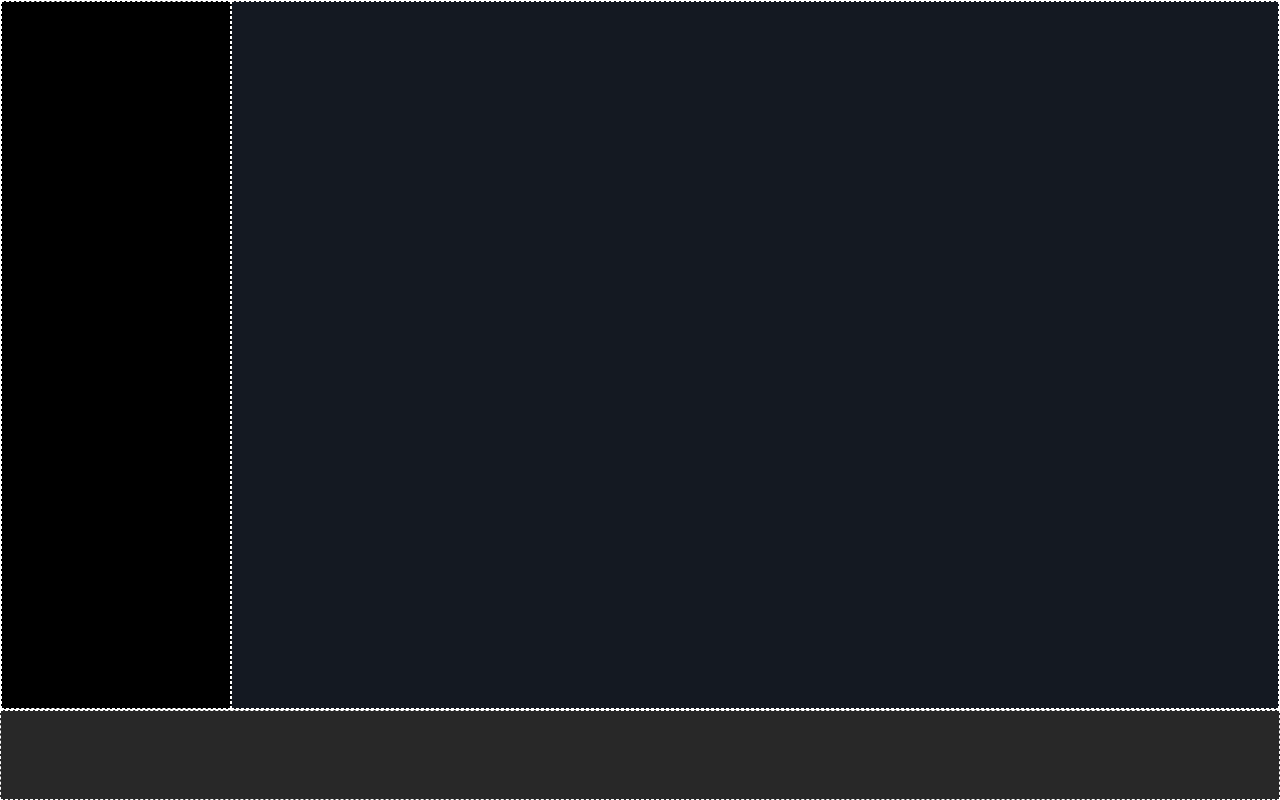
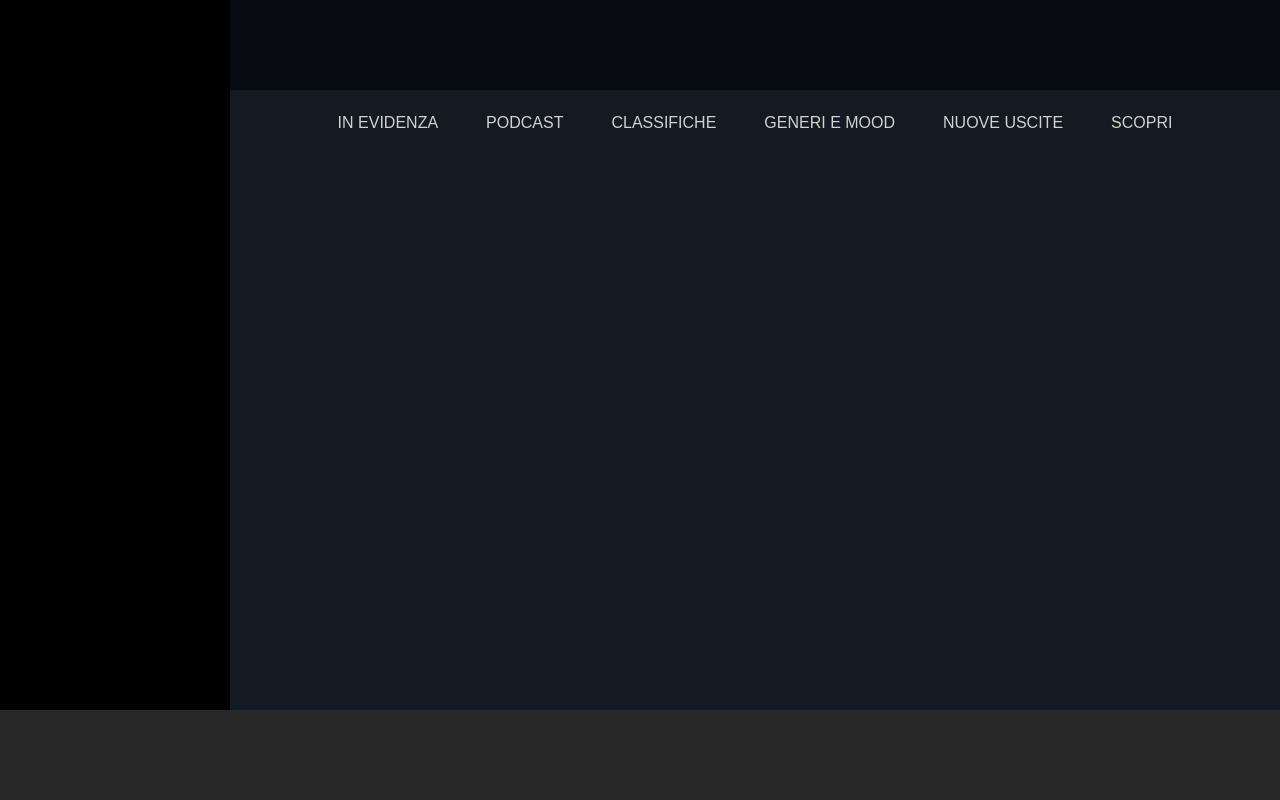
Before and after one commit to giuseppesciacca/html-css-spotifyweb, a plain HTML site: page index.html in a window 1280 px wide. Drawn offline with Linux system fonts and the light colour scheme; a web font is replaced by a local one.

Commit message:
[add] nav

```diff
--- a/assets/css/style.css
+++ b/assets/css/style.css
@@ -5,6 +5,10 @@
 }
 
 /* #region COMMON and Utilities */
+
+body {
+    font-family: 'Circular Std', sans-serif;
+}
 
 :root {
     --color_primary: rgba(20, 25, 34, 1);
@@ -18,6 +22,18 @@
 
 .d_flex {
     display: flex;
+}
+
+.f_wrap {
+    flex-wrap: wrap;
+}
+
+li {
+    list-style: none;
+}
+
+a {
+    text-decoration: none;
 }
 
 /* #endregion COMMON and Utilities */
@@ -37,6 +53,24 @@
     width: calc(100% - 50px);
     overflow-y: auto;
     background-color: var(--color_primary);
+}
+
+#app_main .main_top {
+    height: 90px;
+    background-color: var(--color_dark);
+}
+
+#app_main .main_bottom ul {
+    justify-content: center;
+    align-items: center;
+}
+
+#app_main .main_bottom li {
+    padding: 1.5rem;
+}
+
+#app_main .main_bottom a {
+    color: var(--color_greylight);
 }
 
 
@@ -69,7 +103,6 @@
         width: calc(100% - 230px);
         overflow-y: auto;
     }
-
 }
 
 
--- a/index.html
+++ b/index.html
@@ -8,17 +8,39 @@
     <link rel="stylesheet" href="https://cdnjs.cloudflare.com/ajax/libs/font-awesome/6.3.0/css/all.min.css"
         integrity="sha512-SzlrxWUlpfuzQ+pcUCosxcglQRNAq/DZjVsC0lE40xsADsfeQoEypE+enwcOiGjk/bSuGGKHEyjSoQ1zVisanQ=="
         crossorigin="anonymous" referrerpolicy="no-referrer">
+    <link href="https://fonts.cdnfonts.com/css/circular-std" rel="stylesheet">
     <title>SpotifyWeb</title>
     <link rel="stylesheet" href="./assets/css/style.css">
 </head>
 
-<body class="debug">
+<body class="">
 
-    <main id="app_main" class="debug d_flex">
+    <main id="app_main" class=" d_flex">
 
         <div class="sidebar"></div>
 
-        <div class="main_content"></div>
+        <div class="main_content">
+            <div class="main_top"></div>
+            <!-- /main_top -->
+
+            <div class="main_bottom">
+                <nav>
+                    <ul class="d_flex f_wrap">
+                        <li><a href="#">IN EVIDENZA</a></li>
+                        <li><a href="#">PODCAST</a></li>
+                        <li><a href="#">CLASSIFICHE</a></li>
+                        <li><a href="#">GENERI E MOOD</a></li>
+                        <li><a href="#">NUOVE USCITE</a></li>
+                        <li><a href="#">SCOPRI</a></li>
+                    </ul>
+                </nav>
+                <!-- /nav -->
+
+
+            </div>
+            <!-- /main_bottom -->
+        </div>
+        <!-- /main_content -->
 
     </main>
     <!-- /#app_main -->
```
